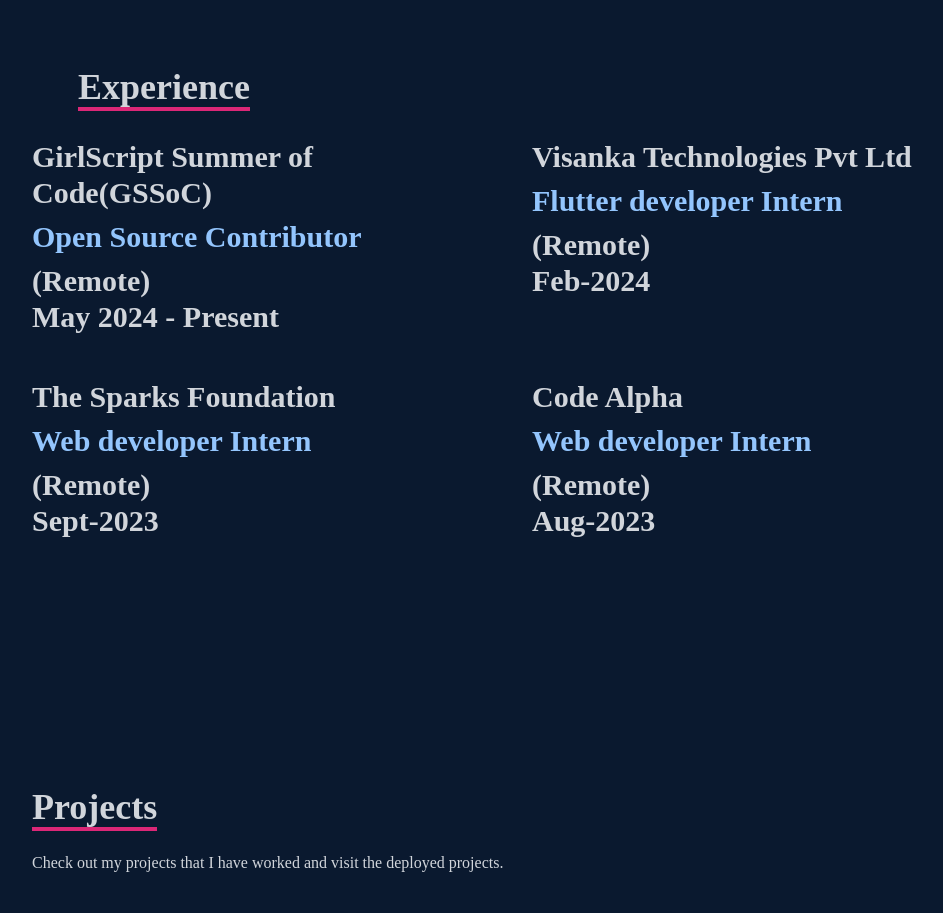
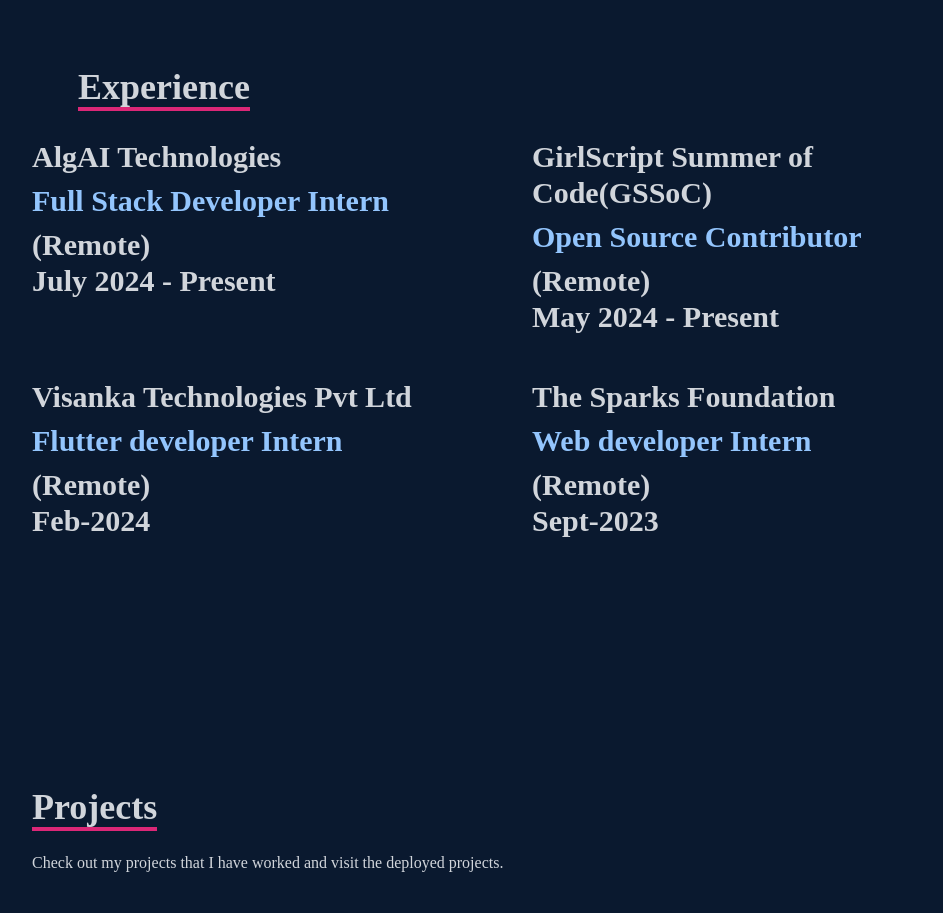
Before and after one commit to karthickkumarsm/React_portfolio, a React (Create React App) app: page / in a window 1280 px wide. Shown: the part 1700-2613 px from the top of the page, without its empty margins (124-1067 px from the left). Built offline with nearby package versions, Linux system fonts and the light colour scheme.

Commit message:
experience updated

```diff
--- a/src/components/Experience.jsx
+++ b/src/components/Experience.jsx
@@ -13,6 +13,13 @@
                 {/* <div></div> */}
             </div>
                 <div className='max-w-[1000px] w-full grid sm:grid-cols-2 gap-8 px-4'>
+                <div>
+                        <p className='sm:Text-right text-3xl font-bold pb-3'>
+                            AlgAI Technologies<br/>
+                            <div className='pb-2 pt-2 text-blue-300'>Full Stack Developer Intern</div>
+                           (Remote)<br/>July 2024 - Present
+                        </p>
+                    </div>
                     <div>
                         <p className='sm:Text-right text-3xl font-bold pb-3'>
                             GirlScript Summer of Code(GSSoC)<br/>
@@ -34,13 +41,6 @@
                            (Remote)<br/>Sept-2023
                         </p>
                     </div>
-                    <div>
-                        <p className='sm:Text-right text-3xl font-bold pb-3'>
-                            Code Alpha<br/>
-                            <div className='pb-2 pt-2 text-blue-300'>Web developer Intern</div>
-                           (Remote)<br/>Aug-2023
-                        </p>
-                    </div>
                 </div>
             </div>
         </div>
```
